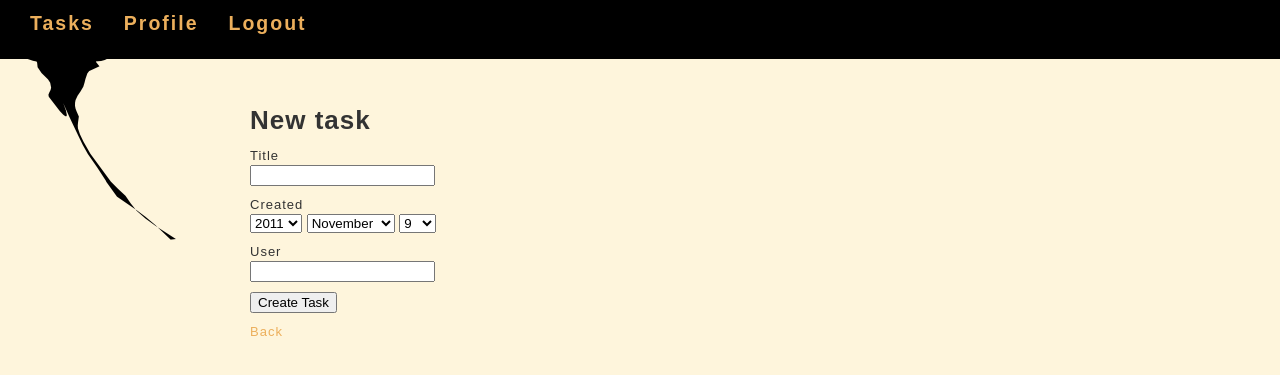
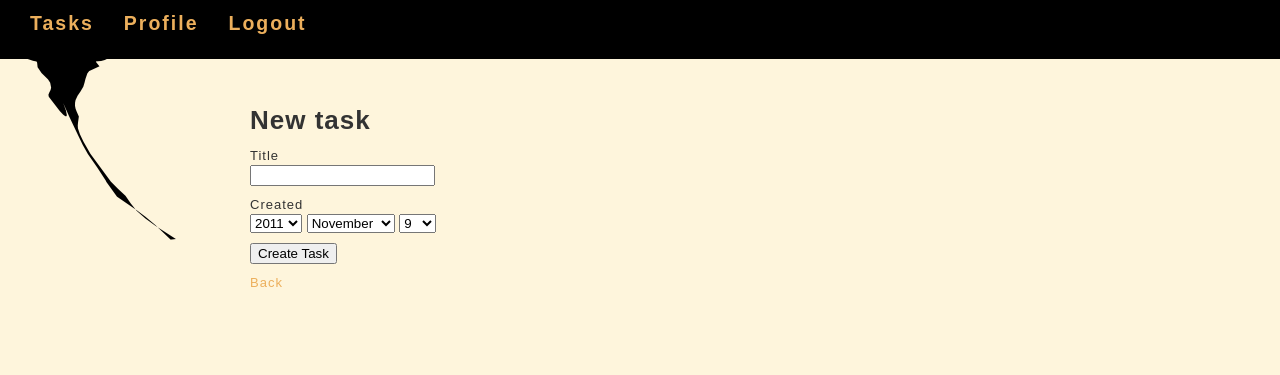
Before and after one commit to veiset/Plogress, a Rails app: page /tasks/new in a window 1280 px wide. Shown: the part 116-491 px from the top of the page. Run offline with Rails 7, Linux system fonts and the light colour scheme; a user stored in the database is signed in; style sheets or scripts are compiled from the project's sources.

Commit message:
Started with the task implementation.
git-svn-id: http://veiset.org/svn/plog/plogress/trunk@17 1c7b3678-845b-4165-9e0e-983a4629420a

```diff
--- a/app/controllers/login_controller.rb
+++ b/app/controllers/login_controller.rb
@@ -12,7 +12,7 @@ class LoginController < ApplicationController
     if(user)
       if(user.authenticate(password))
         session[:user] = user
-        redirect_to :controller => 'main', :action => 'view'
+        redirect_to :controller => 'tasks'
         return
       else
         flash[:error] = "Wrong password!"
@@ -25,7 +25,6 @@ class LoginController < ApplicationController
 
   def logout
     reset_session
-
   end
 
 end
--- a/app/controllers/tasks_controller.rb
+++ b/app/controllers/tasks_controller.rb
@@ -2,9 +2,8 @@ class TasksController < ApplicationController
   # GET /tasks
   # GET /tasks.json
   def index
-    @user_id = session[:user].id
     @tasks = Task.all
-    @user_tasks = Task.find_all_by_user_id(@user_id)
+    @user_tasks = Task.find_all_by_user_id(session[:user].id)
 
     respond_to do |format|
       format.html # index.html.erb
@@ -43,6 +42,7 @@ class TasksController < ApplicationController
   # POST /tasks.json
   def create
     @task = Task.new(params[:task])
+    @task.user_id = session[:user].id
 
     respond_to do |format|
       if @task.save
--- a/app/views/layouts/application.html.erb
+++ b/app/views/layouts/application.html.erb
@@ -11,10 +11,10 @@
       <%= image_tag("logo.png")   %>
     </div>
     <div class="topbg">
-      <div class="link">Tasks</div>
 
         <% if session[:user] %>
-            <div class="link"><%= link_to 'Profile', '#' %></div>
+          <div class="link"><%= link_to 'Tasks', '/tasks' %></div>
+               <div class="link"><%= link_to 'Profile', '#' %></div>
             <div class="link"><%= link_to 'Logout', '/login/logout' %></div>
         <% else %>
             <div class="link"><%= link_to 'Login', '/login/start' %></div>
--- a/app/views/tasks/_form.html.erb
+++ b/app/views/tasks/_form.html.erb
@@ -19,10 +19,6 @@
     <%= f.label :created %><br />
     <%= f.date_select :created %>
   </div>
-  <div class="field">
-    <%= f.label :user_id %><br />
-    <%= f.number_field :user_id %>
-  </div>
   <div class="actions">
     <%= f.submit %>
   </div>
--- a/app/views/tasks/index.html.erb
+++ b/app/views/tasks/index.html.erb
@@ -10,7 +10,7 @@
     <th></th>
   </tr>
 
-<% @tasks.each do |task| %>
+<% @user_tasks.each do |task| %>
   <tr>
     <td><%= task.title %></td>
     <td><%= task.created %></td>
--- a/app/views/tasks/show.html.erb
+++ b/app/views/tasks/show.html.erb
@@ -15,6 +15,7 @@
   <%= @task.user_id %>
 </p>
 
+<%= link_to 'Add subtask', subtask_path(@task.id) %>   |
 
 <%= link_to 'Edit', edit_task_path(@task) %> |
 <%= link_to 'Back', tasks_path %>
```
